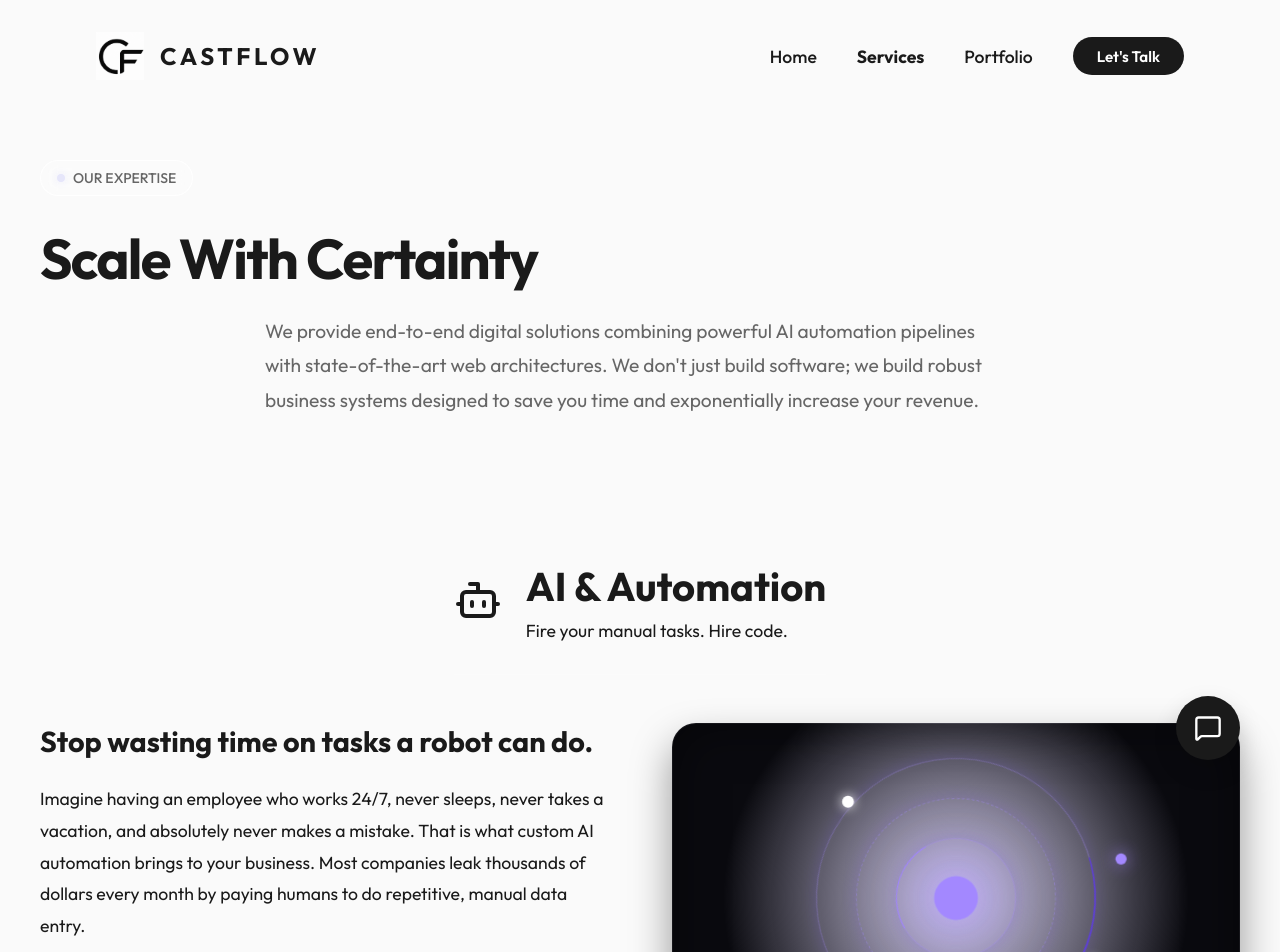
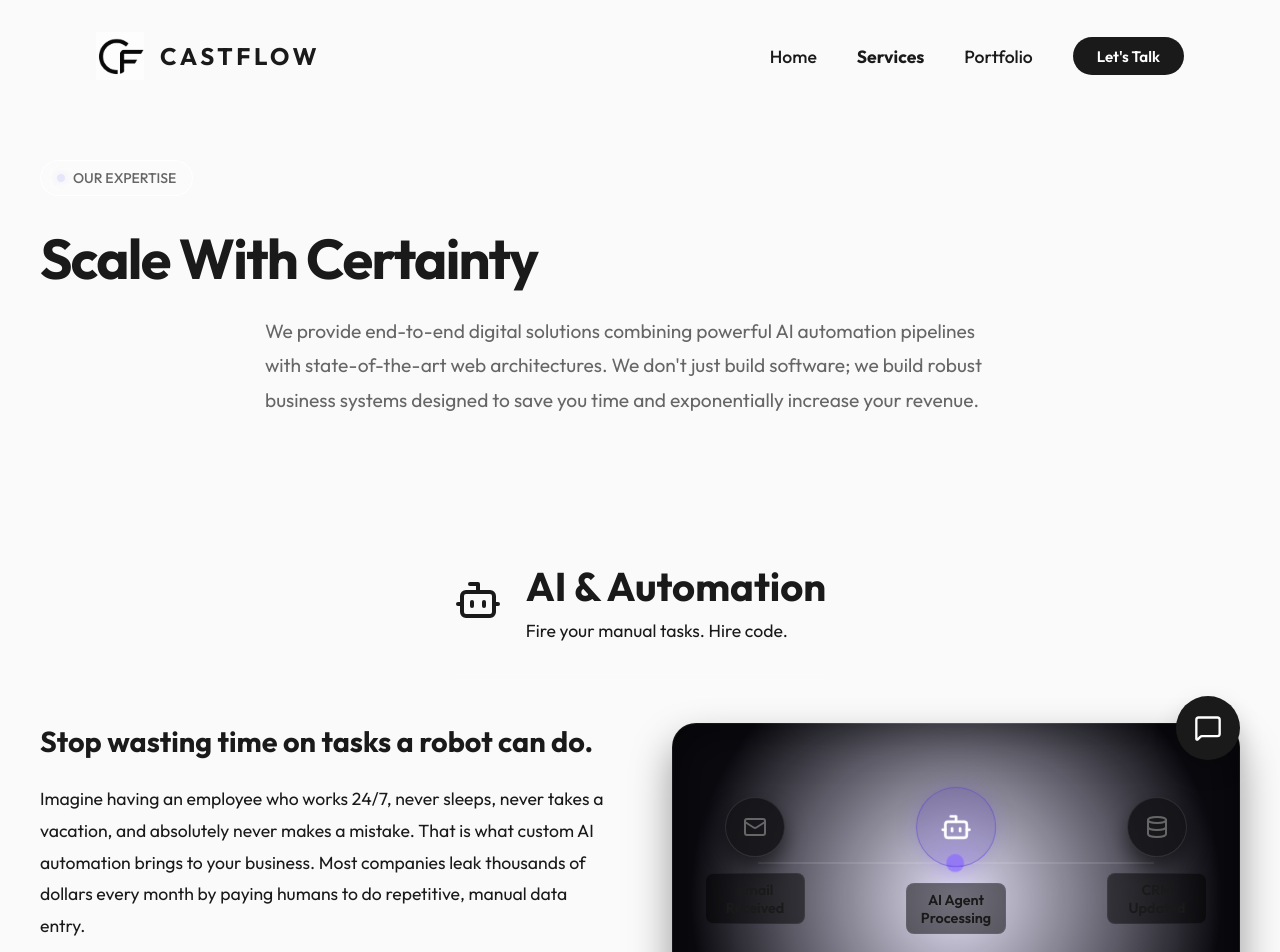
Before and after one commit to workbinodshaw-design/binodsite, a React (Vite) app: page /services in a window 1280 px wide. Shown: the top 952 px of the page. Built offline with nearby package versions, Linux system fonts and the light colour scheme; no server answers.

Commit message:
style: replace abstract ai rings with a literal animated pipeline showing automation workflow

```diff
--- a/src/index.css
+++ b/src/index.css
@@ -1221,75 +1221,97 @@ body {
   perspective: 1000px;
 }
 
-/* AI Visual: Rotating Neural Rings */
-.ai-visual {
-  background: radial-gradient(circle at center, rgba(93, 63, 211, 0.2) 0%, rgba(10,10,15,1) 70%);
+/* AI Pipeline Visual */
+.ai-pipeline-visual {
+  background: radial-gradient(circle at center, rgba(93, 63, 211, 0.15) 0%, rgba(10,10,15,1) 80%);
+  flex-direction: row;
+  justify-content: space-between;
+  padding: 0 2rem;
 }
 
-.ai-core {
-  width: 40px;
-  height: 40px;
-  background: #a388ff;
-  border-radius: 50%;
-  box-shadow: 0 0 30px #a388ff, 0 0 60px #5D3FD3;
-  animation: pulseCore 2s infinite alternate;
-  z-index: 10;
+.pipeline-track {
+  position: absolute;
+  top: 40%;
+  left: 15%;
+  right: 15%;
+  height: 2px;
+  background: rgba(255, 255, 255, 0.1);
+  transform: translateY(-50%);
+  z-index: 1;
 }
 
-@keyframes pulseCore {
-  0% { transform: scale(0.9); box-shadow: 0 0 20px #a388ff; }
-  100% { transform: scale(1.1); box-shadow: 0 0 50px #a388ff, 0 0 80px #5D3FD3; }
+.data-packet {
+  width: 12px;
+  height: 12px;
+  background: #25D366;
+  border-radius: 50%;
+  position: absolute;
+  top: -5px;
+  box-shadow: 0 0 15px #25D366, 0 0 30px #25D366;
+  animation: movePacket 4s infinite cubic-bezier(0.4, 0, 0.2, 1);
 }
 
-.ai-ring {
-  position: absolute;
-  border-radius: 50%;
-  border: 1px solid rgba(163, 136, 255, 0.3);
-  border-top: 1px solid #a388ff;
-  box-shadow: 0 0 15px rgba(93, 63, 211, 0.2);
+@keyframes movePacket {
+  0% { left: 0; opacity: 0; }
+  10% { opacity: 1; }
+  45% { left: 50%; opacity: 1; transform: scale(1.5) translateX(-50%); background: #a388ff; box-shadow: 0 0 20px #a388ff; }
+  55% { left: 50%; opacity: 1; transform: scale(1.5) translateX(-50%); background: #a388ff; box-shadow: 0 0 20px #a388ff;}
+  90% { opacity: 1; }
+  100% { left: 100%; opacity: 0; }
 }
 
-.ai-ring.ring-1 {
-  width: 120px;
-  height: 120px;
-  animation: spinRing 8s linear infinite;
+.pipeline-node {
+  z-index: 2;
+  display: flex;
+  flex-direction: column;
+  align-items: center;
+  gap: 1rem;
+  margin-top: -15%;
 }
 
-.ai-ring.ring-2 {
-  width: 200px;
-  height: 200px;
-  border: 1px dashed rgba(163, 136, 255, 0.4);
-  animation: spinRing 12s linear infinite reverse;
+.node-icon {
+  width: 60px;
+  height: 60px;
+  background: rgba(20, 20, 25, 0.9);
+  border: 1px solid rgba(255, 255, 255, 0.1);
+  border-radius: 50%;
+  display: flex;
+  align-items: center;
+  justify-content: center;
+  color: var(--text-secondary);
+  box-shadow: 0 10px 20px rgba(0,0,0,0.5);
+  transition: all 0.3s;
 }
 
-.ai-ring.ring-3 {
-  width: 280px;
-  height: 280px;
-  border-top: 2px solid #5D3FD3;
-  animation: spinRing 18s linear infinite;
+.node-ai .node-icon {
+  width: 80px;
+  height: 80px;
+  background: rgba(93, 63, 211, 0.2);
+  border-color: #5D3FD3;
+  color: #fff;
+  box-shadow: 0 0 30px rgba(93, 63, 211, 0.4);
 }
 
-@keyframes spinRing {
-  0% { transform: rotate(0deg); }
-  100% { transform: rotate(360deg); }
+.node-icon.pulse {
+  animation: nodePulse 4s infinite;
 }
 
-.ai-node {
-  position: absolute;
-  width: 10px;
-  height: 10px;
-  background: #fff;
-  border-radius: 50%;
-  box-shadow: 0 0 10px #fff;
+@keyframes nodePulse {
+  0%, 40% { box-shadow: 0 0 20px rgba(93, 63, 211, 0.2); transform: scale(1); border-color: rgba(93,63,211,0.5); }
+  50% { box-shadow: 0 0 50px rgba(163, 136, 255, 0.8); transform: scale(1.1); border-color: #a388ff; }
+  60%, 100% { box-shadow: 0 0 20px rgba(93, 63, 211, 0.2); transform: scale(1); border-color: rgba(93,63,211,0.5); }
 }
 
-.ai-node.node-1 { top: 25%; left: 30%; animation: floatNode 4s ease-in-out infinite; }
-.ai-node.node-2 { bottom: 30%; right: 25%; animation: floatNode 5s ease-in-out infinite 1s; }
-.ai-node.node-3 { top: 40%; right: 20%; animation: floatNode 6s ease-in-out infinite 2s; background: #a388ff; box-shadow: 0 0 15px #a388ff;}
-
-@keyframes floatNode {
-  0%, 100% { transform: translateY(0) scale(1); }
-  50% { transform: translateY(-15px) scale(1.2); }
+.node-label {
+  font-size: 0.9rem;
+  font-weight: 600;
+  color: var(--text-primary);
+  text-align: center;
+  max-width: 100px;
+  background: rgba(0,0,0,0.5);
+  padding: 0.4rem 0.8rem;
+  border-radius: 8px;
+  border: 1px solid rgba(255,255,255,0.05);
 }
 
 /* Web Visual: Floating Isometric Layers */
--- a/src/pages/ServicesPage.jsx
+++ b/src/pages/ServicesPage.jsx
@@ -1,6 +1,6 @@
 import React, { useEffect } from 'react';
 import { Link } from 'react-router-dom';
-import { Code, Bot, CheckCircle, ArrowRight, Zap, Clock, TrendingUp, Users, Globe, Play, Server, Workflow } from 'lucide-react';
+import { Code, Bot, CheckCircle, ArrowRight, Zap, Clock, TrendingUp, Users, Globe, Mail, Database, Server, Workflow } from 'lucide-react';
 import ContactSection from '../components/ContactSection';
 
 const ServicesPage = () => {
@@ -74,14 +74,25 @@ const ServicesPage = () => {
 
           {/* Visual Side */}
           <div className="service-visual-column" style={{ display: 'flex', flexDirection: 'column', gap: '2rem' }}>
-            <div className="premium-animated-visual ai-visual">
-               <div className="ai-core"></div>
-               <div className="ai-ring ring-1"></div>
-               <div className="ai-ring ring-2"></div>
-               <div className="ai-ring ring-3"></div>
-               <div className="ai-node node-1"></div>
-               <div className="ai-node node-2"></div>
-               <div className="ai-node node-3"></div>
+            <div className="premium-animated-visual ai-pipeline-visual">
+               <div className="pipeline-track">
+                  <div className="data-packet"></div>
+               </div>
+
+               <div className="pipeline-node node-input">
+                  <div className="node-icon"><Mail size={24} /></div>
+                  <span className="node-label">Email Received</span>
+               </div>
+
+               <div className="pipeline-node node-ai">
+                  <div className="node-icon pulse"><Bot size={32} color="#fff" /></div>
+                  <span className="node-label">AI Agent Processing</span>
+               </div>
+
+               <div className="pipeline-node node-output">
+                  <div className="node-icon"><Database size={24} /></div>
+                  <span className="node-label">CRM Updated</span>
+               </div>
             </div>
 
             {/* Custom Visual: Manual vs AI */}
```
